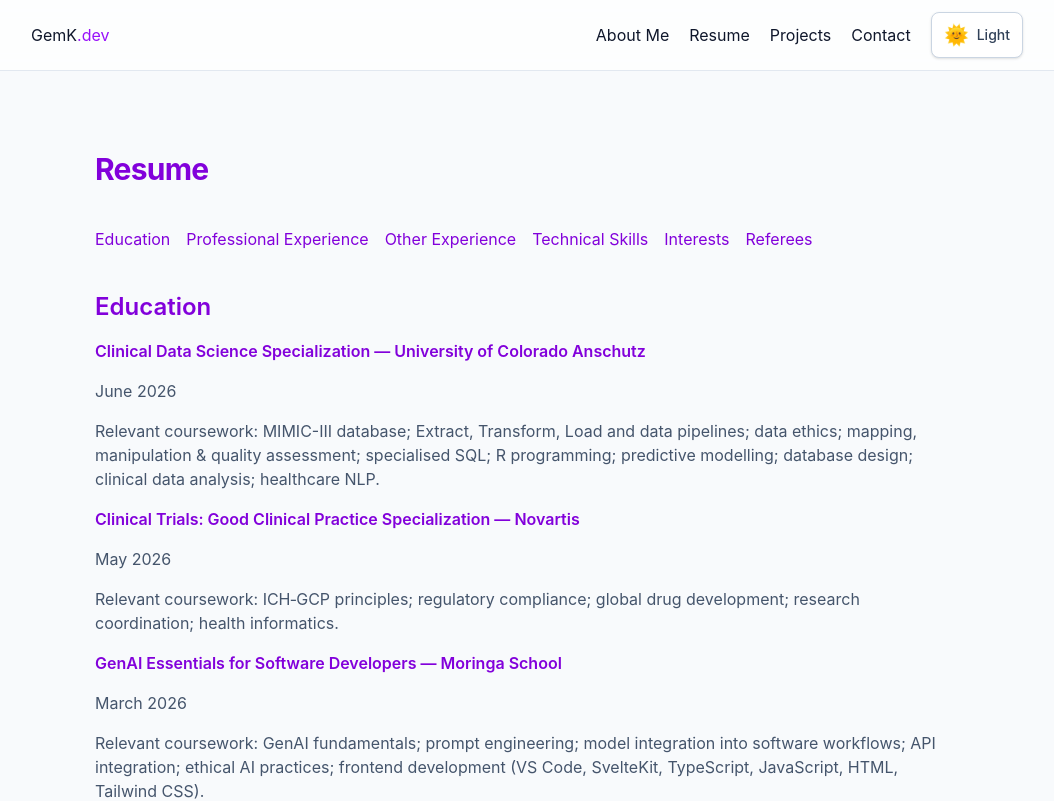
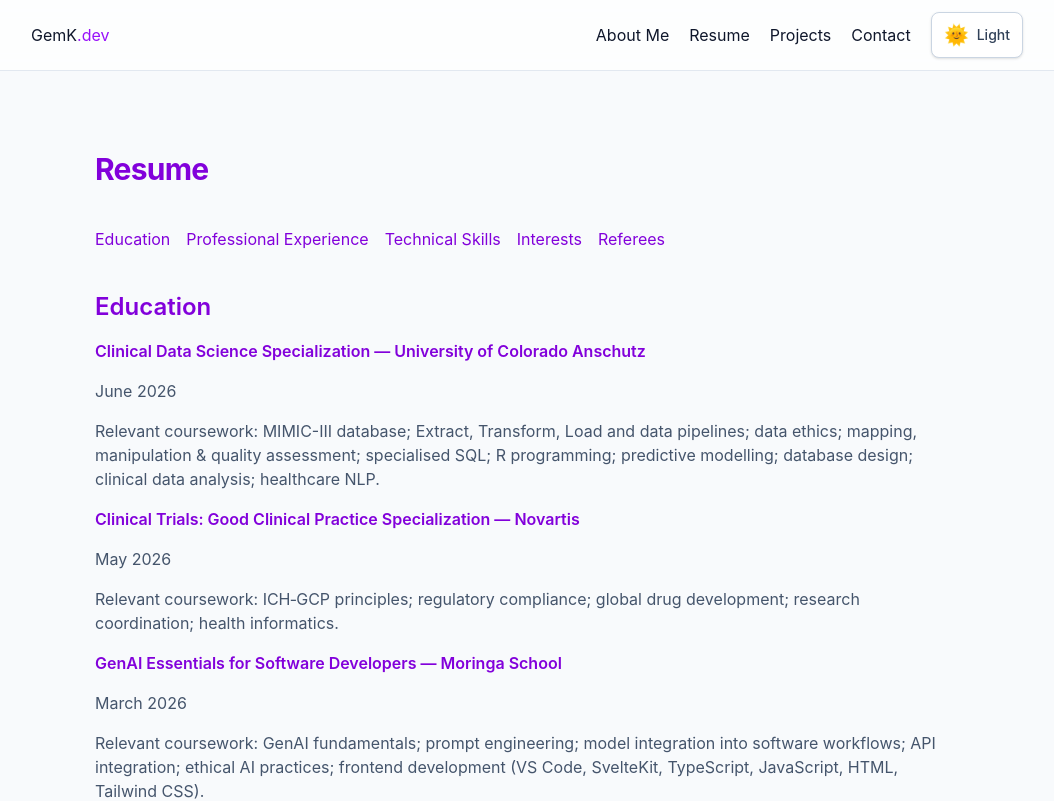
Before and after one commit to GemKW/gkw-portfolio, a SvelteKit app: page /resume in a window 1280 px wide. Shown: the top 801 px of the page, without its empty margins (113-1167 px from the left). Built offline with nearby package versions, Linux system fonts and the light colour scheme.

Commit message:
Update +page.svelte

```diff
--- a/src/routes/resume/+page.svelte
+++ b/src/routes/resume/+page.svelte
@@ -15,7 +15,6 @@
   <nav class="flex flex-wrap gap-4 text-purple-700 dark:text-purple-400">
     <a href="#education">Education</a>
     <a href="#professional-experience">Professional Experience</a>
-    <a href="#other-experience">Other Experience</a>
     <a href="#technical-skills">Technical Skills</a>
     <a href="#interests">Interests</a>
     <a href="#referees">Referees</a>
```
